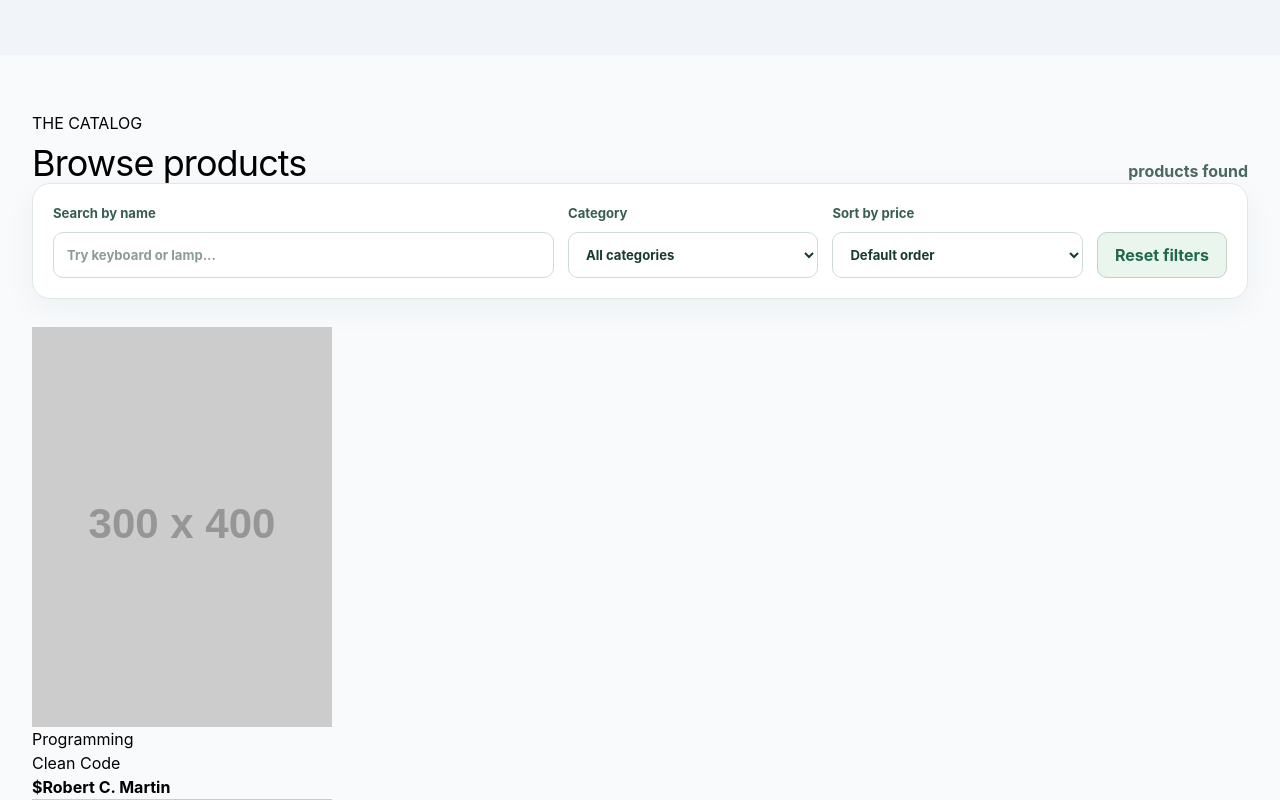
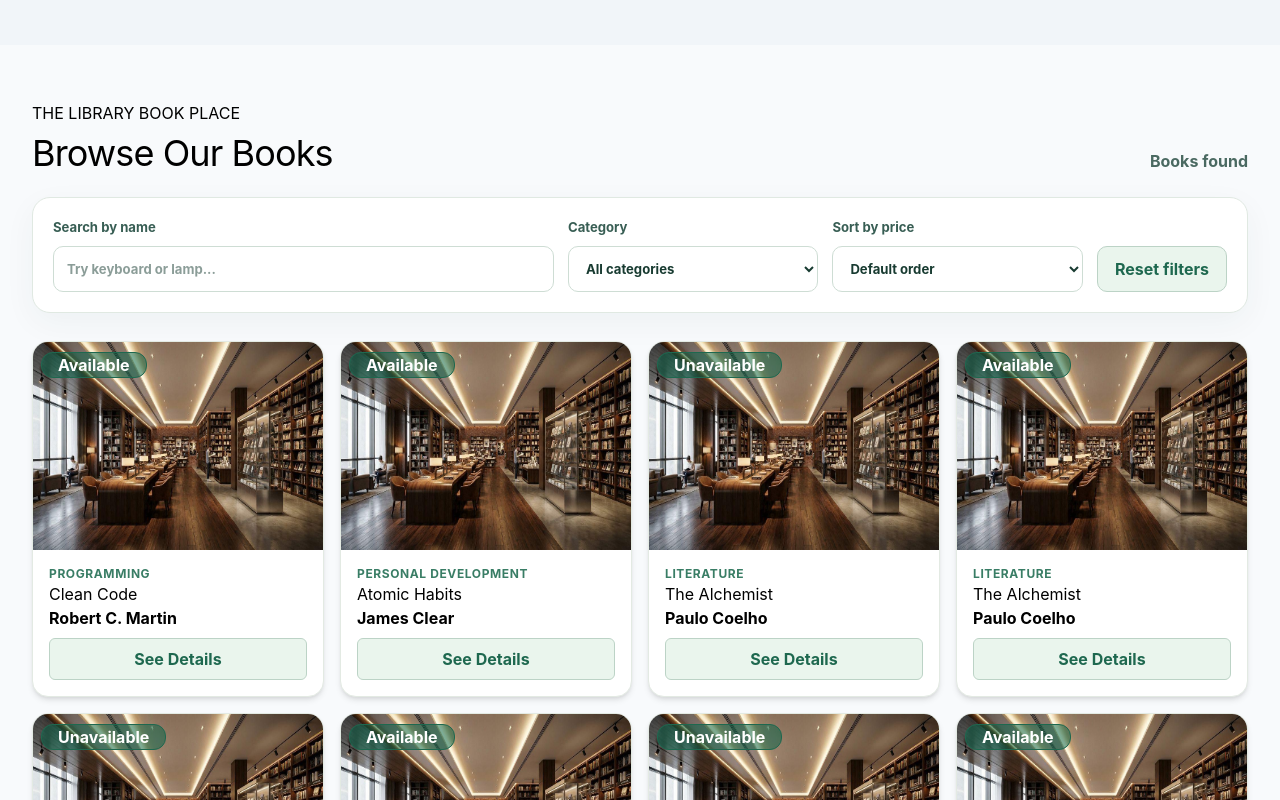
Before and after one commit to khaledsafee43/LibraryManagementSystem, a React (Vite) app in the folder frontend/: page / in a window 1280 px wide. Shown: the part 820-1620 px from the top of the page. Built offline with nearby package versions, Linux system fonts and the light colour scheme.

Commit message:
The browse book section almost finished and create categories.jsx

```diff
--- a/frontend/src/components/common/Navbar.jsx
+++ b/frontend/src/components/common/Navbar.jsx
@@ -20,18 +20,11 @@ export default function NavBar() {
     <header className="sticky top-0 z-50 w-full border-b border-slate-200 bg-white shadow-sm">
       <div className="mx-auto flex max-w-7xl items-center justify-between px-4 py-2 sm:px-6 lg:px-8">
         {/* Logo */}
-        <NavLink
-          to="/"
-          onClick={closeMenu}
-          aria-label="Library Management System home"
-          className="shrink-0"
-        >
           <img
             src="/LibraryManagementSystemremovebg.png"
             alt="Library Management System"
-            className="h-12 w-auto object-contain"
+            className="h-12 w-auto object-contain border-2 border-teal-700 rounded-2xl"
           />
-        </NavLink>
 
         {/* Desktop Navigation */}
         <nav
--- a/frontend/src/pages/interface/BrowseBook.jsx
+++ b/frontend/src/pages/interface/BrowseBook.jsx
@@ -8,7 +8,7 @@ const books = [
     category: "Programming",
     year: 2008,
     available: true,
-    cover: "https://placehold.co/300x400/e2e8f0/334155?text=Clean+Code",
+    cover: "LibraryRoomBook.png",
   },
   {
     id: 2,
@@ -17,7 +17,7 @@ const books = [
     category: "Personal Development",
     year: 2018,
     available: true,
-    cover: "https://placehold.co/300x400/dcfce7/166534?text=Atomic+Habits",
+    cover: "LibraryRoomBook.png",
   },
   {
     id: 3,
@@ -26,7 +26,61 @@ const books = [
     category: "Literature",
     year: 1988,
     available: false,
-    cover: "https://placehold.co/300x400/f3e8ff/6b21a8?text=The+Alchemist",
+    cover: "LibraryRoomBook.png",
+  },
+  {
+    id: 4,
+    title: "The Alchemist",
+    author: "Paulo Coelho",
+    category: "Literature",
+    year: 1988,
+    available: true,
+    cover: "LibraryRoomBook.png",
+  },
+  {
+    id: 5,
+    title: "The Alchemist",
+    author: "Paulo Coelho",
+    category: "Literature",
+    year: 1988,
+    available: false,
+    cover: "LibraryRoomBook.png",
+  },
+  {
+    id: 6,
+    title: "The Alchemist",
+    author: "Paulo Coelho",
+    category: "Literature",
+    year: 1988,
+    available: true,
+    cover: "LibraryRoomBook.png",
+  },
+  {
+    id: 7,
+    title: "The Alchemist",
+    author: "Paulo Coelho",
+    category: "Literature",
+    year: 1988,
+    available: false,
+    cover: "LibraryRoomBook.png",
+  },
+  {
+    id: 8,
+    title: "The Alchemist",
+    author: "Paulo Coelho",
+    category: "Literature",
+    year: 1988,
+    available: true,
+    cover: "LibraryRoomBook.png",
+  },
+  {
+    id: 9,
+    title: "The Alchemist",
+    author: "Paulo Coelho",
+    category: "Literature",
+    year: 1988,
+    available: false,
+    cover: "LibraryRoomBook.png",
   },
 ];
 
@@ -60,26 +114,30 @@ export default function BrowseBook() {
   if (sortBy === "available") {
     sortedBooks.sort((a, b) => b.available - a.available);
   }
-  function resetFilters() {}
+  function resetFilters() {
+    setSortBy("default");
+    setSearch("")
+    setCategory("All categories")
+  }
   return (
-    <main className="min-h-screen h-screen bg-slate-50">
-      <section className="p-8">
-        <div className="flex items-end justify-between gap-4 mt-6">
+    <main className="bg-slate-50">
+      <section className="p-8 w-full">
+        <div className="flex items-end justify-between gap-4 mt-6 mb-6">
           <div>
-            <span className="eyebrow dark">THE CATALOG</span>
+            <span className="eyebrow dark">THE LIBRARY BOOK PLACE</span>
             <h2 className="mt-2 text-4xl tracking-tight" id="catalog-heading">
-              Browse products
+              Browse Our Books
             </h2>
           </div>
           <span
             className="text-[#4a6961] font-bold whitespace-nowrap"
             aria-live="polite"
           >
-            products found
+            Books found
           </span>
         </div>
         {/* Form Controlls */}
-        <div className="grid grid-cols-[2fr_1fr_1fr_auto] items-end gap-[14px] bg-white border border-[#e0e9e2] rounded-[18px] p-[20px] mb-[28px] shadow-[0_10px_32px_#1b41360c]">
+        <div className="grid grid-cols-1 md:grid-cols-[2fr_1fr_1fr_auto] items-end gap-[14px] bg-white border border-[#e0e9e2] rounded-[18px] p-[20px] mb-[28px] shadow-[0_10px_32px_#1b41360c]">
           <label className="flex flex-col gap-2 text-[0.82rem] font-bold text-[#385e54]">
             Search by name
             <input
@@ -119,6 +177,7 @@ export default function BrowseBook() {
 
           <button
             type="button"
+            onClick={() => resetFilters()}
             className="h-[46px] border border-[#bcd3c6] bg-[#eaf5ed] text-[#1e684f] rounded-[10px] px-[17px] font-bold cursor-pointer hover:bg-[#d8eddf]"
           >
             Reset filters
@@ -142,14 +201,31 @@ export default function BrowseBook() {
             </button>
           </div>
         ) : (
-          <div className="grid">
+          <div className="grid grid-cols-1 md:grid-cols-4 gap-4">
             {sortedBooks.map((books) => (
-              <article className="card" key={books.id}>
-                <img src={books.cover} alt="" />
-                <div className="card-body">
-                  <span className="category">{books.category}</span>
+              <article
+                className="bg-white border border-[#e3eae3] rounded-2xl overflow-hidden shadow-md"
+                key={books.id}
+              >
+                <div className="relative">
+                  <img
+                    src={books.cover}
+                    alt=""
+                    className="w-full object-fill h-52"
+                  />
+                  <p className="absolute top-0.5 left-2 border border-[#1e684f] mt-2 bg-emerald-800/50 text-white rounded-xl px-4 font-bold">
+                    {books.available === true ? "Available" : "Unavailable"}
+                  </p>
+                </div>
+                <div className="p-4 flex flex-col">
+                  <span className="text-xs tracking-wider uppercase text-[#397d65] font-bold">
+                    {books.category}
+                  </span>
                   <h3>{books.title}</h3>
-                  <strong>${books.author}</strong>
+                  <strong>{books.author}</strong>
+                  <button className="border border-[#bcd3c6] mt-2 bg-[#eaf5ed] text-[#1e684f] cursor-pointer rounded-md px-4 py-2 font-bold">
+                    See Details
+                  </button>
                 </div>
               </article>
             ))}
--- /dev/null
+++ b/frontend/src/pages/interface/Categories.jsx
@@ -0,0 +1,8 @@
+const bookCategories =[
+    {
+        id: 1,
+        title: "Programming & Technology",
+        description: "Learn coding and modern technologies",
+        icon: "Code"
+    }
+]
--- a/frontend/src/pages/interface/Home.jsx
+++ b/frontend/src/pages/interface/Home.jsx
@@ -80,7 +80,7 @@ export default function Home() {
           </div>
         </div>
       </section>
-      <BrowseBooks />
+      <BrowseBooks/>
     </main>
   );
 }
```
